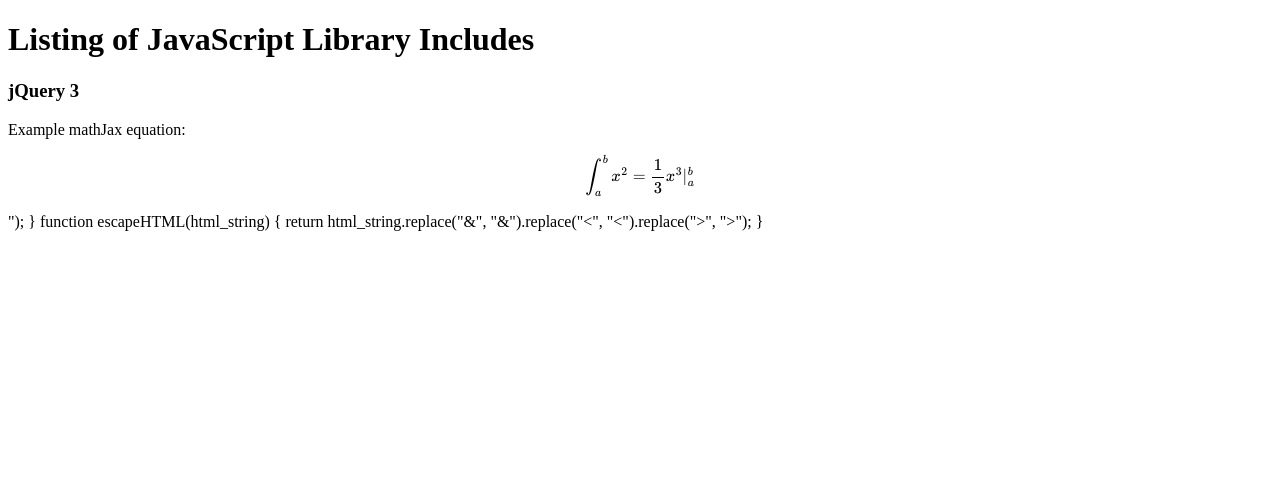
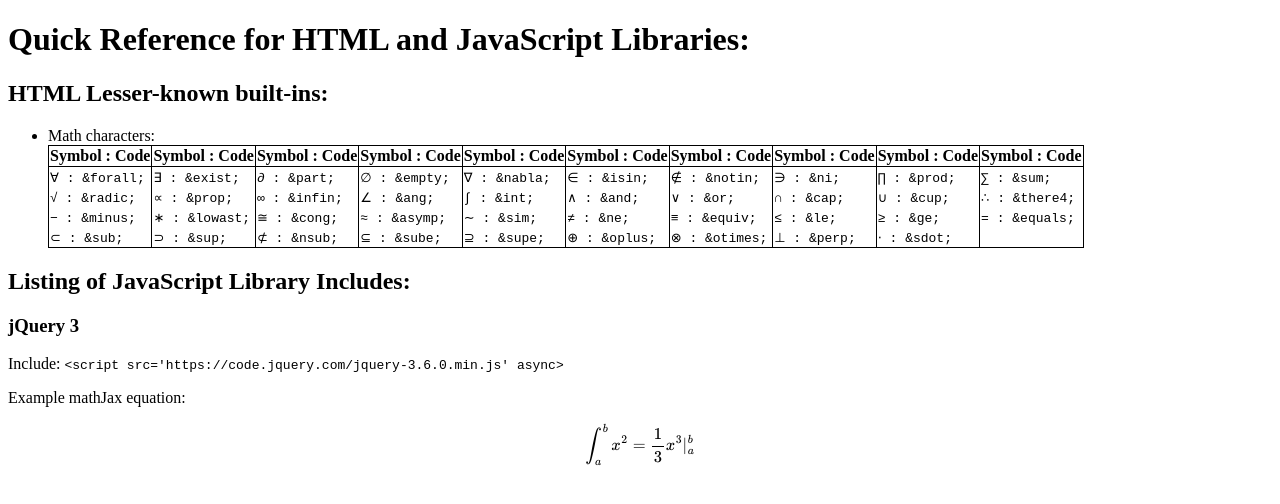
Before and after one commit to Pantheon-Project/Alexandria, a plain HTML site: page index.html in a window 1280 px wide. Drawn offline with nearby package versions, Linux system fonts and the light colour scheme; some packages are replaced by stand-ins of ours.

Commit message:
Figured out the bug preventing formatting from working, and added a ton of math symbols for reference.

```diff
--- a/index.html
+++ b/index.html
@@ -5,33 +5,121 @@
 <script src='https://cdnjs.cloudflare.com/ajax/libs/mathjax/2.7.5/latest.js?config=TeX-MML-AM_CHTML' async></script>
 
 <head>
-    <title>Listing of JavaScript Library Includes</title>
+    <title>Quick Reference for HTML and JavaScript Libraries</title>
 	<meta charset="utf-8">
 	<meta name="viewport" content="width=device-width, initial-scale=1">
 	<meta name="author" content="Luke Swanson">
-	<meta name="description" content="Listing of JavaScript Library Includes">
+	<meta name="description" content="Quick Reference for HTML and JavaScript Libraries">
 </head>
 
 <body onload="pageload()">
-    <h1>Listing of JavaScript Library Includes</h1>
+    <h1>Quick Reference for HTML and JavaScript Libraries:</h1>
+
+    <h2>HTML Lesser-known built-ins:</h2>
+    <ul>
+        <li>Math characters:
+            <table>
+                <thead>
+                    <tr>
+                        <th>Symbol : Code</th>
+                        <th>Symbol : Code</th>
+                        <th>Symbol : Code</th>
+                        <th>Symbol : Code</th>
+                        <th>Symbol : Code</th>
+                        <th>Symbol : Code</th>
+                        <th>Symbol : Code</th>
+                        <th>Symbol : Code</th>
+                        <th>Symbol : Code</th>
+                        <th>Symbol : Code</th>
+                    </tr>
+                </thead>
+                <tbody>
+                    <tr>
+                        <td><code>&forall; : &amp;forall;</code></td>
+                        <td><code>&exist; : &amp;exist;</code></td>
+                        <td><code>&part; : &amp;part;</code></td>
+                        <td><code>&empty; : &amp;empty;</code></td>
+                        <td><code>&nabla; : &amp;nabla;</code></td>
+                        <td><code>&isin; : &amp;isin;</code></td>
+                        <td><code>&notin; : &amp;notin;</code></td>
+                        <td><code>&ni; : &amp;ni;</code></td>
+                        <td><code>&prod; : &amp;prod;</code></td>
+                        <td><code>&sum; : &amp;sum;</code></td>
+                    </tr>
+                    <tr>
+                        <td><code>&radic; : &amp;radic;</code></td>
+                        <td><code>&prop; : &amp;prop;</code></td>
+                        <td><code>&infin; : &amp;infin;</code></td>
+                        <td><code>&ang; : &amp;ang;</code></td>
+                        <td><code>&int; : &amp;int;</code></td>
+                        <td><code>&and; : &amp;and;</code></td>
+                        <td><code>&or; : &amp;or;</code></td>
+                        <td><code>&cap; : &amp;cap;</code></td>
+                        <td><code>&cup; : &amp;cup;</code></td>
+                        <td><code>&there4; : &amp;there4;</code></td>
+                    </tr>
+                    <tr>
+                        <td><code>&minus; : &amp;minus;</code></td>
+                        <td><code>&lowast; : &amp;lowast;</code></td>
+                        <td><code>&cong; : &amp;cong;</code></td>
+                        <td><code>&asymp; : &amp;asymp;</code></td>
+                        <td><code>&sim; : &amp;sim;</code></td>
+                        <td><code>&ne; : &amp;ne;</code></td>
+                        <td><code>&equiv; : &amp;equiv;</code></td>
+                        <td><code>&le; : &amp;le;</code></td>
+                        <td><code>&ge; : &amp;ge;</code></td>
+                        <td><code>&equals; : &amp;equals;</code></td>
+                    </tr>
+                    <tr>
+                        <td><code>&sub; : &amp;sub;</code></td>
+                        <td><code>&sup; : &amp;sup;</code></td>
+                        <td><code>&nsub; : &amp;nsub;</code></td>
+                        <td><code>&sube; : &amp;sube;</code></td>
+                        <td><code>&supe; : &amp;supe;</code></td>
+                        <td><code>&oplus; : &amp;oplus;</code></td>
+                        <td><code>&otimes; : &amp;otimes;</code></td>
+                        <td><code>&perp; : &amp;perp;</code></td>
+                        <td><code>&sdot; : &amp;sdot;</code></td>
+                        <td></td>
+                    </tr>
+                </tbody>
+            </table>
+        </li>
+    </ul>
+
+    <h2>Listing of JavaScript Library Includes:</h2>
 
     <span>
         <h3>jQuery 3</h3>
-        <pre id="txt_jquery"></pre>
+        <p>Include: <code id="txt_jquery"></code></p>
         <script src='https://code.jquery.com/jquery-3.6.0.min.js' async></script>
     </span>
 
     <p>Example mathJax equation: $$\int_a^b x^2 = \frac{1}{3}x^3 |_a^b$$</p>
 </body>
 
+<style>
+    table {
+        border-collapse: collapse;
+        border-bottom: 1px solid black;
+    }
+    th {
+        border: 1px solid black;
+    }
+    td {
+        border-left: 1px solid black;
+        border-right: 1px solid black;
+    }
+</style>
+
 <script>
     function pageload() {
-        document.getElementById("txt_jquery").innerText
-        = escapeHTML("<script src=\'https://code.jquery.com/jquery-3.6.0.min.js\' async></script>");
+        let str = "<script src=\'https://code.jquery.com/jquery-3.6.0.min.js\' async>";
+        document.getElementById("txt_jquery").innerHTML = escapeHTML(str);
     }
 
     function escapeHTML(html_string) {
-        return html_string.replace("&", "&amp").replace("<", "&lt").replace(">", "&gt");
+        return html_string.replace("&", "&amp").replace("<", "&lt").replace(">", "&gt").replace("\"", "&quot");
     }
 </script>
 
```
